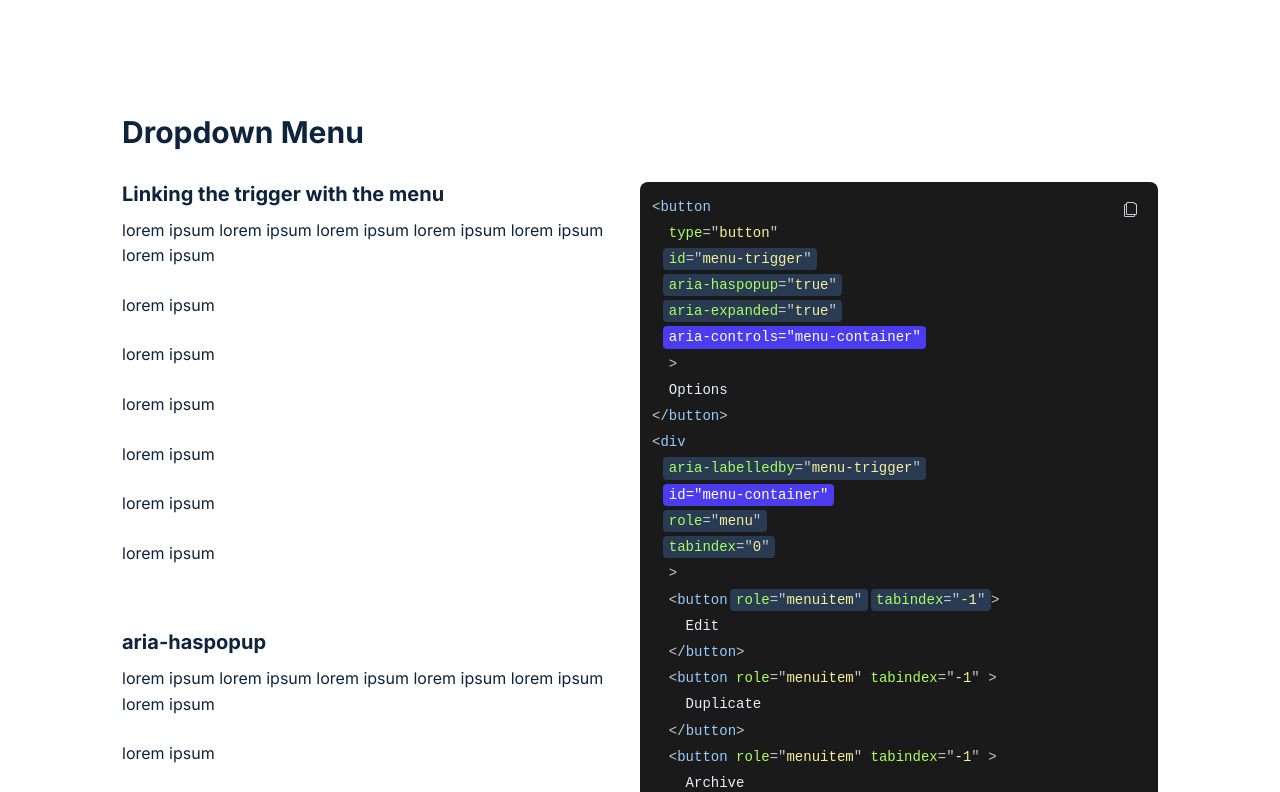
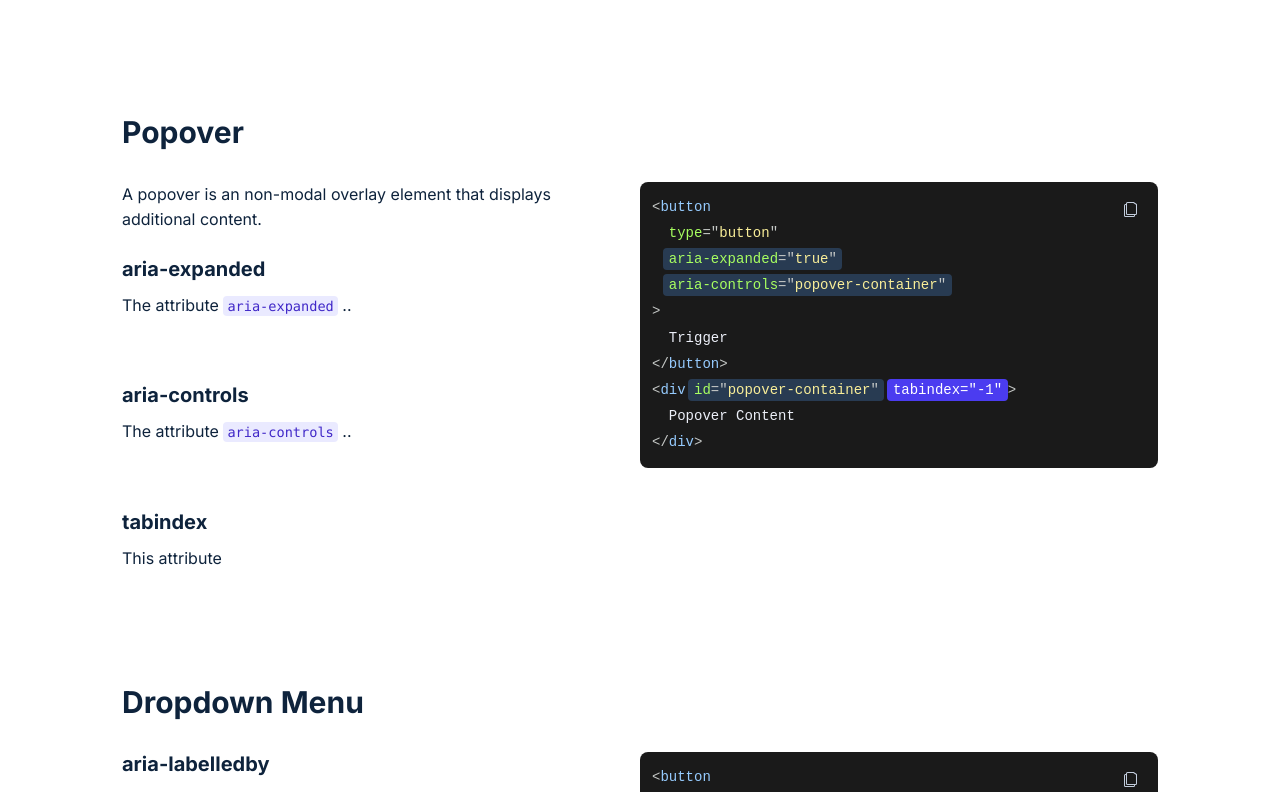
Before and after one commit to jonambas/a11y-html, a Next.js app: page / in a window 1280 px wide. Shown: the part 2608-3400 px from the top of the page. Built offline with nearby package versions, Linux system fonts and the light colour scheme.

Commit message:
feat: start popover

```diff
--- a/content/Menu.tsx
+++ b/content/Menu.tsx
@@ -36,10 +36,7 @@ const menu = `
 export const Menu: FC = () => {
   return (
     <CodeContainer code={menu} title="Dropdown Menu">
-      <CodeSection
-        title="Linking the trigger with the menu"
-        linkTarget="#menu-idtrigger"
-      >
+      <CodeSection title="aria-labelledby" linkTarget="#menu-idtrigger">
         <p>
           lorem ipsum lorem ipsum lorem ipsum lorem ipsum lorem ipsum lorem
           ipsum
--- /dev/null
+++ b/content/Popover.tsx
@@ -0,0 +1,43 @@
+import { FC } from 'react';
+
+import { CodeContainer } from '~components/CodeContainer';
+import { CodeSection } from '~components/CodeSection';
+import { InlineCode } from '~components/InlineCode';
+import { InlineLink } from '~components/InlineLink';
+
+const popover = `
+<button
+  type="button"
+  [#popover-expanded]aria-expanded="true"[]
+  [#popover-controls]aria-controls="popover-container"[]
+>
+  Trigger
+</button>
+<div [#popover-expanded]id="popover-container"[] [#popover-tabindex]tabindex="-1"[]>
+  Popover Content
+</div>
+`;
+
+export const Popover: FC = () => {
+  return (
+    <CodeContainer code={popover} title="Popover">
+      <p>
+        A popover is an non-modal overlay element that displays additional
+        content.
+      </p>
+      <CodeSection title="aria-expanded" linkTarget="#popover-expanded">
+        <p>
+          The attribute <InlineCode>aria-expanded</InlineCode> ..
+        </p>
+      </CodeSection>
+      <CodeSection title="aria-controls" linkTarget="#popover-controls">
+        <p>
+          The attribute <InlineCode>aria-controls</InlineCode> ..
+        </p>
+      </CodeSection>
+      <CodeSection title="tabindex" linkTarget="#popover-tabindex">
+        <p>This attribute</p>
+      </CodeSection>
+    </CodeContainer>
+  );
+};
--- a/pages/index.tsx
+++ b/pages/index.tsx
@@ -6,6 +6,7 @@ import { Switch } from '~content/Switch';
 import { ToggleButton } from '~content/ToggleButton';
 import { Menu } from '~content/Menu';
 import { Dialog } from '~content/Dialog';
+import { Popover } from '~content/Popover';
 
 const Home: NextPage = () => {
   return (
@@ -26,6 +27,7 @@ const Home: NextPage = () => {
         <Switch />
         <ToggleButton />
         <Dialog />
+        <Popover />
         <Menu />
       </div>
     </>
```
